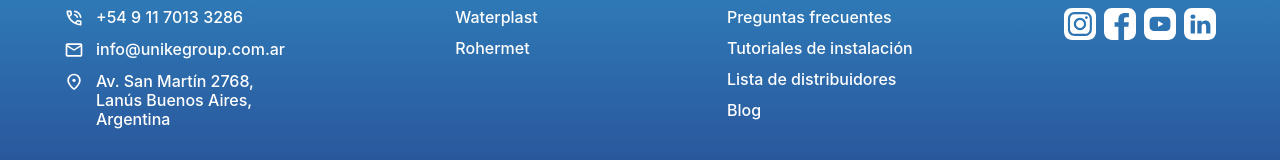
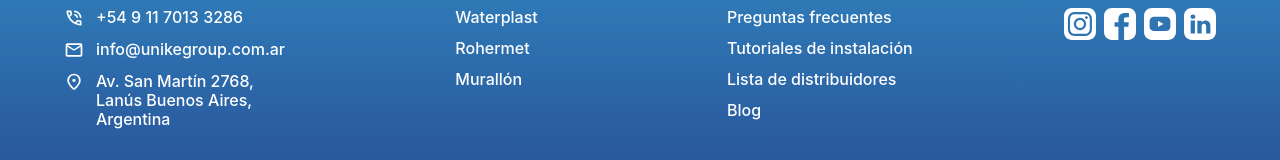
Before and after one commit to EmilioBensignor/WebUnikeGroup, a Nuxt app: page /contacto in a window 1280 px wide. Shown: the part 2054-2214 px from the top of the page. Built offline with nearby package versions, Linux system fonts and the light colour scheme; no server answers; the database is empty.

Commit message:
Links Murallon

```diff
--- a/app/components/default/Drawer.vue
+++ b/app/components/default/Drawer.vue
@@ -69,6 +69,11 @@
                             <li v-if="!isRohermet" @click="$emit('close')" class="w-full text-start py-4 px-3">
                                 <NuxtLink :to="ROUTES_NAMES.ROHERMET.HOME">Rohermet</NuxtLink>
                             </li>
+                            <li @click="$emit('close')" class="w-full text-start py-4 px-3">
+                                <NuxtLink :to="ROUTES_NAMES.UNIKE.MURALLON" target="_blank" rel="noopener noreferrer">
+                                    Murallón
+                                </NuxtLink>
+                            </li>
                         </ul>
                         <div class="flex justify-center pb-5">
                             <NuxtImg src="/images/logos/Logo-Unike-Group.svg" alt="Logo Unike Group"
--- a/app/components/default/Header.vue
+++ b/app/components/default/Header.vue
@@ -32,6 +32,10 @@
                     <NuxtLink v-if="!isRohermet" :to="ROUTES_NAMES.ROHERMET.HOME"
                         class="hover:bg-gray-mid rounded-xl text-dark font-semibold transition-colors duration-300 py-2.5 px-3">
                         Rohermet
+                    </NuxtLink>
+                    <NuxtLink :to="ROUTES_NAMES.UNIKE.MURALLON" target="_blank" rel="noopener noreferrer"
+                        class="hover:bg-gray-mid rounded-xl text-dark font-semibold transition-colors duration-300 py-2.5 px-3">
+                        Murallón
                     </NuxtLink>
                 </div>
             </div>
--- a/app/components/rohermet/Drawer.vue
+++ b/app/components/rohermet/Drawer.vue
@@ -125,6 +125,11 @@
                                     Rohermet
                                 </NuxtLink>
                             </li>
+                            <li @click="$emit('close')" class="w-full text-start py-4 px-3">
+                                <NuxtLink :to="ROUTES_NAMES.UNIKE.MURALLON" target="_blank" rel="noopener noreferrer">
+                                    Murallón
+                                </NuxtLink>
+                            </li>
                         </ul>
                         <div class="flex justify-center pb-5">
                             <NuxtImg src="/images/logos/Logo-Rohermet-Blanco.svg" alt="Logo Rohermet"
--- a/app/components/rohermet/Header.vue
+++ b/app/components/rohermet/Header.vue
@@ -62,6 +62,10 @@
                         class="hover:bg-gray-mid rounded-xl text-dark font-semibold transition-colors duration-300 py-2.5 px-3">
                         Waterplast
                     </NuxtLink>
+                    <NuxtLink :to="ROUTES_NAMES.UNIKE.MURALLON" target="_blank" rel="noopener noreferrer"
+                        class="hover:bg-gray-mid rounded-xl text-dark font-semibold transition-colors duration-300 py-2.5 px-3">
+                        Murallón
+                    </NuxtLink>
                 </div>
             </div>
         </nav>
--- a/app/components/unike/MarcasCards.vue
+++ b/app/components/unike/MarcasCards.vue
@@ -67,7 +67,6 @@
         descripcion: 'Pinturas para hogar y obra',
         route: ROUTES_NAMES.UNIKE.MURALLON,
         external: true,
-        disabled: true,
     },
 ]
 </script>
--- a/app/components/waterplast/Drawer.vue
+++ b/app/components/waterplast/Drawer.vue
@@ -126,6 +126,11 @@
                                     Rohermet
                                 </NuxtLink>
                             </li>
+                            <li @click="$emit('close')" class="w-full text-start py-4 px-3">
+                                <NuxtLink :to="ROUTES_NAMES.UNIKE.MURALLON" target="_blank" rel="noopener noreferrer">
+                                    Murallón
+                                </NuxtLink>
+                            </li>
                         </ul>
                         <div class="flex justify-center pb-5">
                             <NuxtImg src="/images/logos/Logo-Waterplast-Blanco.svg" alt="Logo Waterplast"
--- a/app/components/waterplast/Header.vue
+++ b/app/components/waterplast/Header.vue
@@ -61,6 +61,10 @@
                         class="hover:bg-gray-mid rounded-xl text-dark font-semibold transition-colors duration-300 py-2.5 px-3">
                         Rohermet
                     </NuxtLink>
+                    <NuxtLink :to="ROUTES_NAMES.UNIKE.MURALLON" target="_blank" rel="noopener noreferrer"
+                        class="hover:bg-gray-mid rounded-xl text-dark font-semibold transition-colors duration-300 py-2.5 px-3">
+                        Murallón
+                    </NuxtLink>
                 </div>
             </div>
         </nav>
--- a/app/pages/distribuidores/index.vue
+++ b/app/pages/distribuidores/index.vue
@@ -128,7 +128,6 @@
     }
 }
 
-// Reset page when empresa changes
 watch(empresaActiva, () => { paginaActual.value = 1 })
 
 onMounted(async () => {
--- a/app/shared/menu.js
+++ b/app/shared/menu.js
@@ -30,6 +30,10 @@
             {
                 nombre: "Rohermet",
                 route: ROUTES_NAMES.ROHERMET.HOME
+            },
+            {
+                nombre: "Murallón",
+                route: ROUTES_NAMES.UNIKE.MURALLON
             },
         ]
     },
--- a/nuxt.config.ts
+++ b/nuxt.config.ts
@@ -65,8 +65,6 @@
     redirectToCanonicalSiteUrl: false
   },
 
-  // robots.txt sirve un único sitemap (canonical) para evitar que Google
-  // crawlee el dominio web-unike-group.vercel.app y duplique edge requests.
   robots: {
     sitemap: ['https://www.unikegroup.com.ar/sitemap.xml']
   },
```
Also changed, not shown: 2 other files (tests, documents, lock files or other folders).
